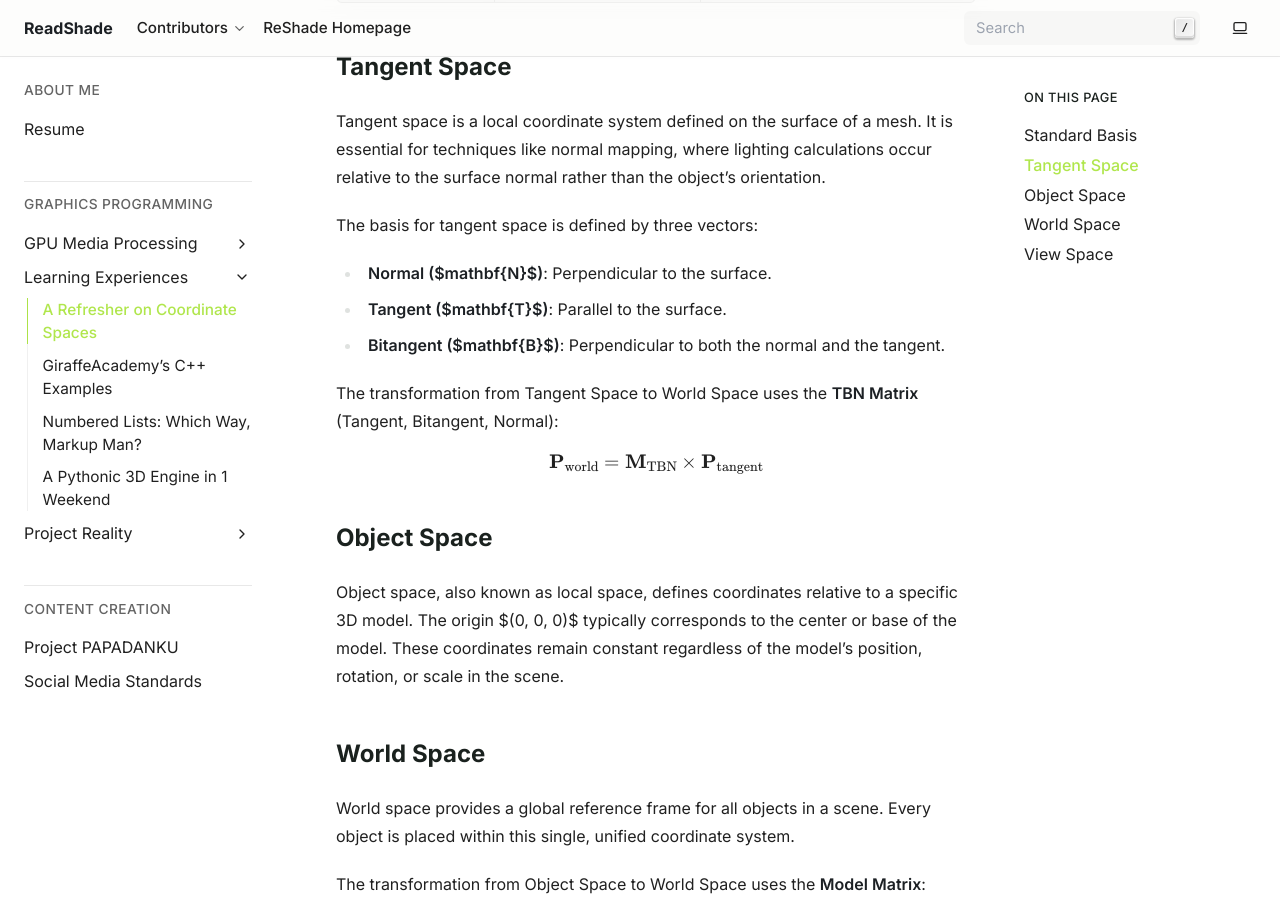
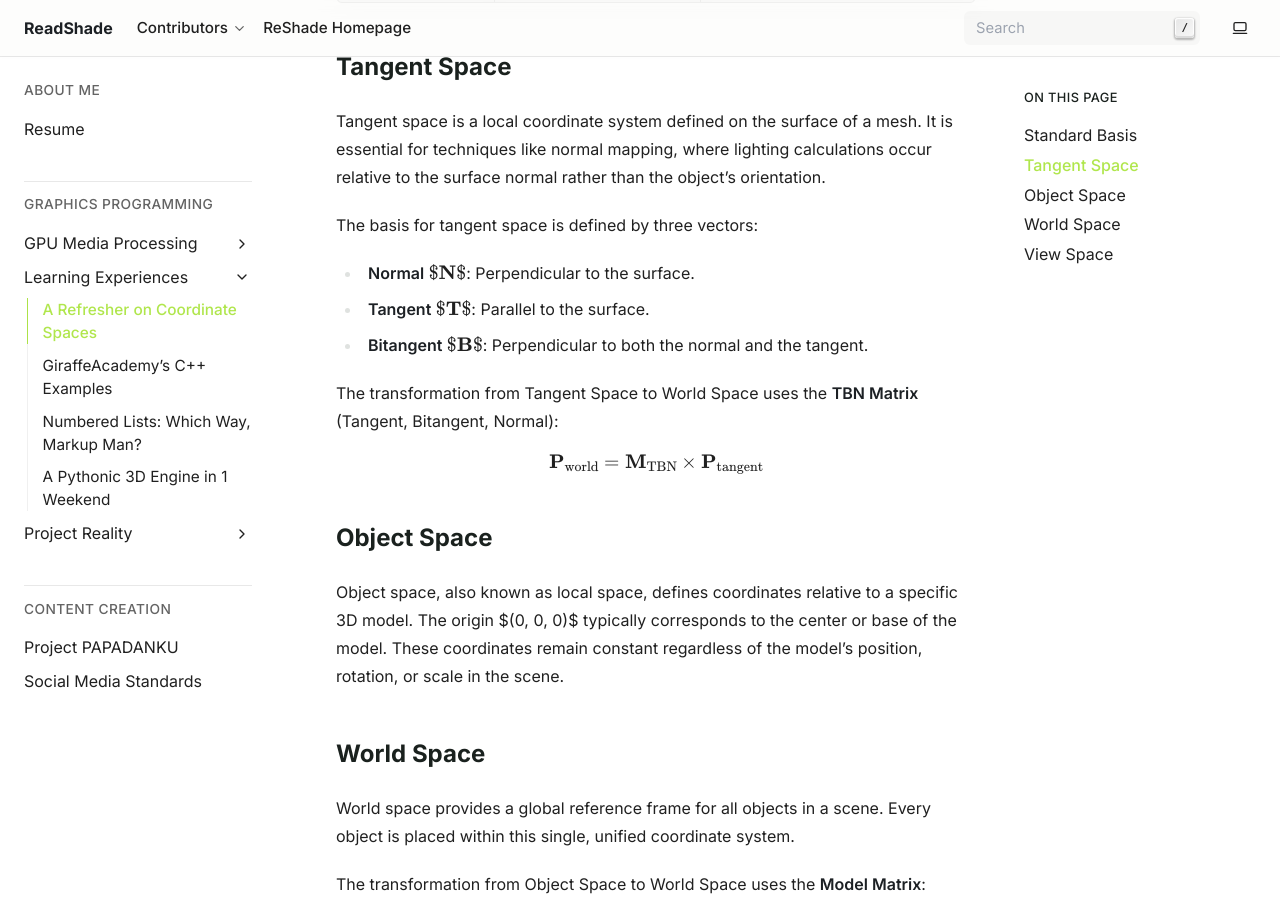
Before and after one commit to papadanku/papadanku.github.io, a Sphinx documentation site: the page built from doc/blog/learning/coordinatespaces.rst, in a window 1280 px wide and 900 px high, scrolled down 760 px. Built offline with Sphinx 7.4.7, drawn with Linux system fonts in a browser that asks for light colours; part of the change alters nothing that is shown.

```diff
--- a/doc/blog/learning/coordinatespaces.rst
+++ b/doc/blog/learning/coordinatespaces.rst
@@ -37,9 +37,9 @@ Tangent space is a local coordinate system defined on the surface of a mesh. It
 
 The basis for tangent space is defined by three vectors:
 
-- **Normal ($\mathbf{N}$)**: Perpendicular to the surface.
-- **Tangent ($\mathbf{T}$)**: Parallel to the surface.
-- **Bitangent ($\mathbf{B}$)**: Perpendicular to both the normal and the tangent.
+- **Normal** :math:`$\mathbf{N}$`: Perpendicular to the surface.
+- **Tangent** :math:`$\mathbf{T}$`: Parallel to the surface.
+- **Bitangent** :math:`$\mathbf{B}$`: Perpendicular to both the normal and the tangent.
 
 The transformation from Tangent Space to World Space uses the **TBN Matrix** (Tangent, Bitangent, Normal):
 
```
